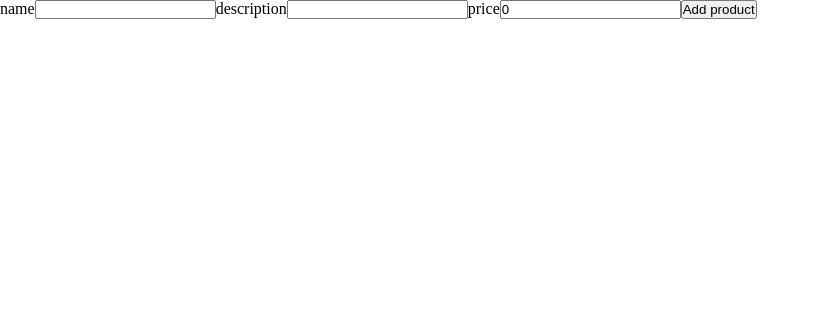
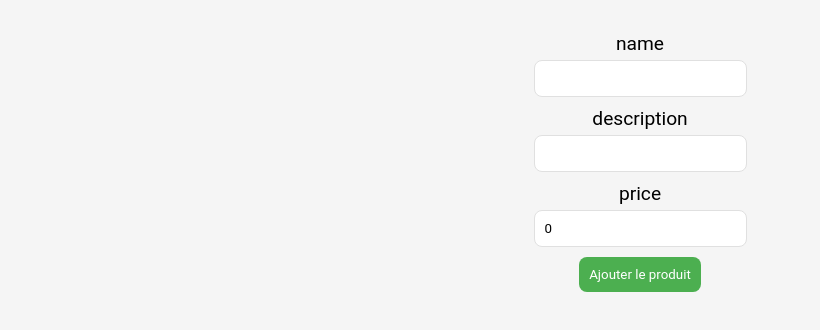
Before and after one commit to sadjoaldi/EcoProd, a React (Vite) app: page / in a window 1280 px wide. Shown: the top 330 px of the page, without its empty margins (0-820 px from the left). Built offline with nearby package versions, Linux system fonts and the light colour scheme.

Commit message:
css incomplet

```diff
--- a/src/App.jsx
+++ b/src/App.jsx
@@ -1,4 +1,5 @@
 import ProductList from "./components/ProductList";
+import "./styles/App.css";
 
 function App() {
   return (
--- a/src/components/Product.jsx
+++ b/src/components/Product.jsx
@@ -3,11 +3,13 @@ import "../styles/Product.css";
 
 function Product({ name, description, price }) {
   return (
-    <div>
-      <h1>{name}</h1>
-      <p>{description} </p>
-      <span>{price} </span>
-    </div>
+    <section className="products">
+      <div className="prod">
+        <h1>{name}</h1>
+        <p>{description} </p>
+        <span>{price} </span>
+      </div>
+    </section>
   );
 }
 
--- a/src/components/ProductForm.jsx
+++ b/src/components/ProductForm.jsx
@@ -1,5 +1,6 @@
 /* eslint-disable react/prop-types */
-import { useState } from "react";
+import { useRef, useState } from "react";
+import "../styles/ProductForm.css";
 
 function ProductForm({ onAddProduct }) {
   const [product, setProduct] = useState({
@@ -7,6 +8,10 @@ function ProductForm({ onAddProduct }) {
     description: "",
     price: 0,
   });
+
+  const nameRef = useRef(null);
+  const descriptionRef = useRef(null);
+  const priceRef = useRef(null);
 
   const handlAddPro = (e) => {
     // console.log(e.target);
@@ -31,6 +36,7 @@ function ProductForm({ onAddProduct }) {
         <label htmlFor="name">name</label>
         <input
           type="text"
+          ref={nameRef}
           name="name"
           value={product.name}
           onChange={handlAddPro}
@@ -38,6 +44,7 @@ function ProductForm({ onAddProduct }) {
         <label htmlFor="description">description</label>
         <input
           type="text"
+          ref={descriptionRef}
           name="description"
           value={product.description}
           onChange={handlAddPro}
@@ -45,11 +52,12 @@ function ProductForm({ onAddProduct }) {
         <label htmlFor="price">price</label>
         <input
           type="number"
+          ref={priceRef}
           name="price"
           value={product.price}
           onChange={handlAddPro}
         />
-        <button type="submit">Add product</button>
+        <button type="submit">Ajouter le produit</button>
       </form>
     </>
   );
--- a/src/components/ProductList.jsx
+++ b/src/components/ProductList.jsx
@@ -1,4 +1,5 @@
 import { useEffect, useState } from "react";
+import "../styles/ProductList.css";
 import Product from "./Product";
 import ProductForm from "./ProductForm";
 
@@ -22,6 +23,7 @@ function ProductList() {
 
   return (
     <>
+      <section className="prodList">
         {" "}
         {products.map((product, index) => (
           <Product
@@ -32,6 +34,7 @@ function ProductList() {
           />
         ))}
         <ProductForm onAddProduct={handleAddProduct} />
+      </section>
     </>
   );
 }
--- /dev/null
+++ b/src/styles/App.css
@@ -0,0 +1,9 @@
+* {
+  margin: 0;
+  padding: 0;
+  box-sizing: border-box;
+  font-family: "Roboto", sans-serif;
+}
+body {
+  height: 100vh;
+}
--- a/src/styles/Product.css
+++ b/src/styles/Product.css
@@ -3,3 +3,22 @@
   padding: 0;
   box-sizing: border-box;
 }
+
+.prod {
+  display: flex;
+  flex-direction: column;
+  margin: 33px;
+  gap: 1rem;
+  align-items: center;
+  border: 1px solid #e0e0e0;
+  border-radius: 0.5rem;
+  padding: 1rem;
+  width: 20rem;
+  background-color: #fff;
+  transition: all 0.5s;
+}
+
+.prod:hover {
+  box-shadow: 0 0 10px 0 rgba(0, 0, 0, 0.1);
+  transform: scale(1.02);
+}
--- /dev/null
+++ b/src/styles/ProductForm.css
@@ -0,0 +1,32 @@
+form {
+  display: flex;
+  flex-direction: column;
+  align-items: center;
+  margin: 0 auto;
+  justify-content: center;
+  margin: 2rem 0;
+}
+
+label {
+  font-size: 1.2rem;
+  margin-bottom: 5px;
+  display: flex;
+  justify-content: flex-end;
+  align-items: center;
+}
+
+input {
+  padding: 10px;
+  margin-bottom: 10px;
+  border: 1px solid #e0e0e0;
+  border-radius: 0.5rem;
+}
+
+button {
+  background-color: #4caf50;
+  color: white;
+  border: none;
+  border-radius: 0.5rem;
+  padding: 10px;
+  cursor: pointer;
+}
--- /dev/null
+++ b/src/styles/ProductList.css
@@ -0,0 +1,6 @@
+body {
+  background-color: #f5f5f5;
+  font-family: "Roboto", sans-serif;
+  margin: 0;
+  padding: 0;
+}
```
Lines whose indentation alone changed are shown as unchanged.
